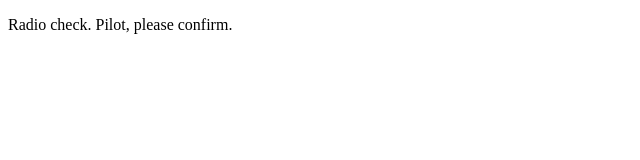
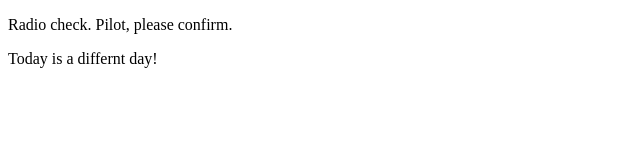
Before and after one commit to srh-golubski/Chapter-22-Studio-3, a plain HTML site: page index.html in a window 1280 px wide. Shown: the whole page, without its empty margins (0-640 px from the left). Drawn offline with Linux system fonts and the light colour scheme.

Commit message:
edit paragraph

```diff
--- a/index.html
+++ b/index.html
@@ -2,5 +2,6 @@
 <html>
    <body>
       <p>Radio check. Pilot, please confirm.</p>
+      <p> Today is a differnt day! </p>
    </body>
 </html>
```
